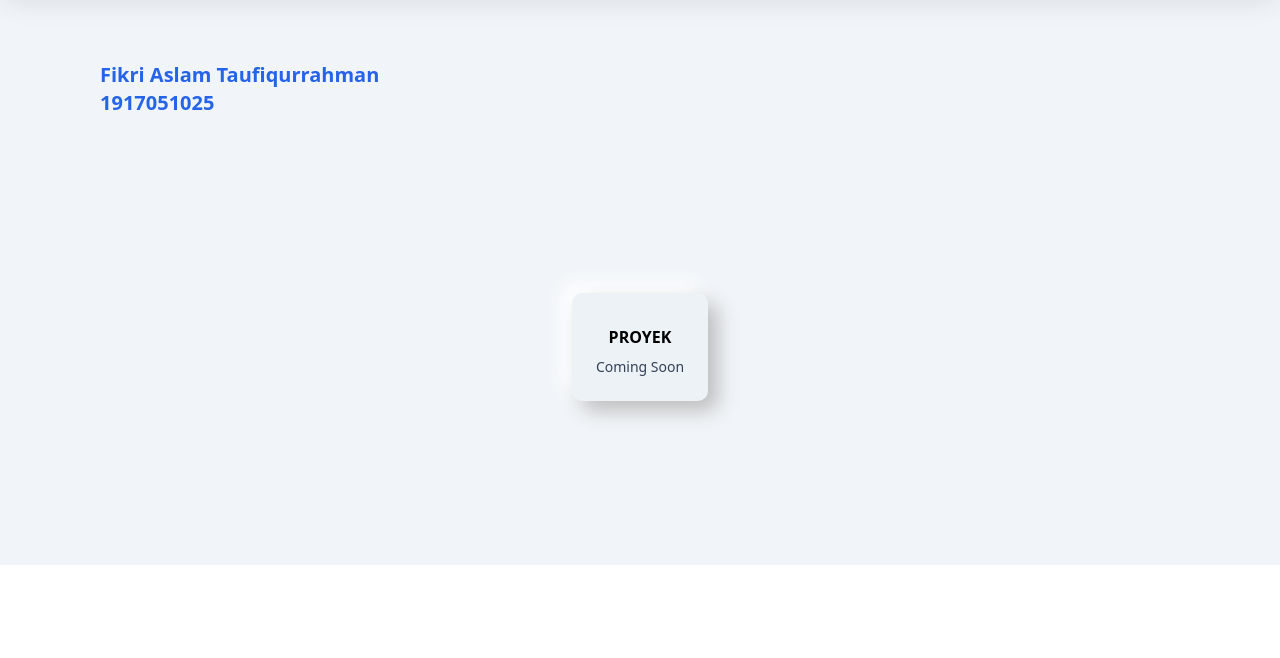
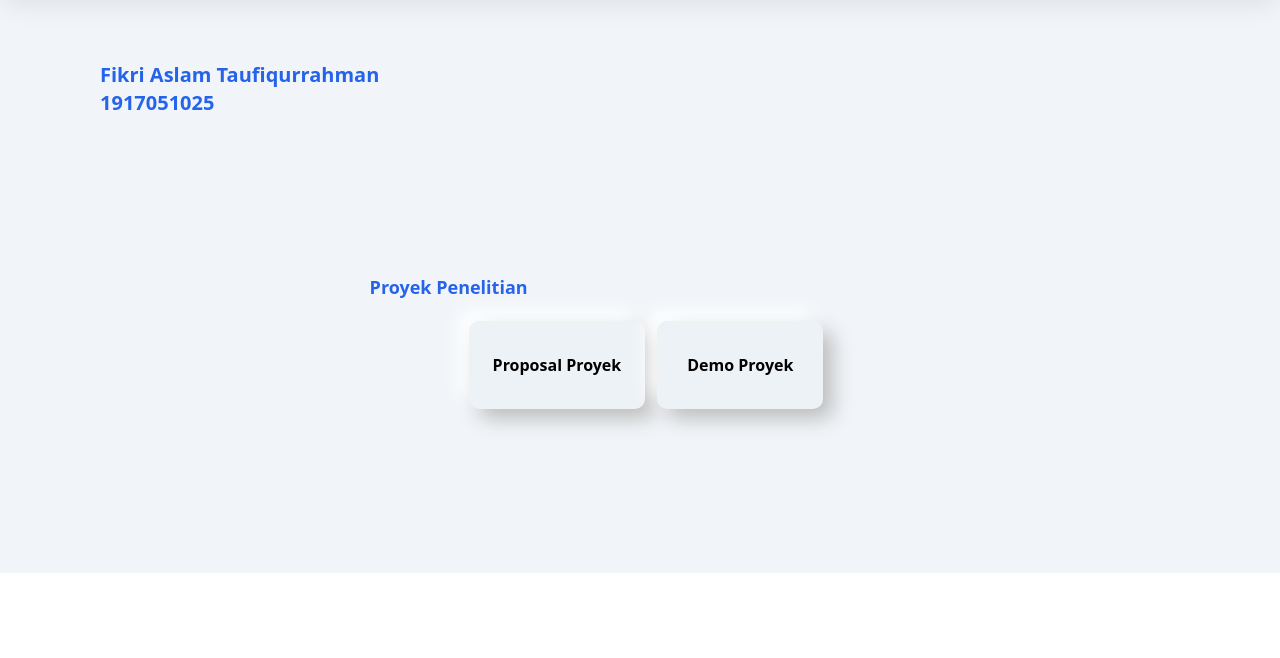
Before and after one commit to fikriaslamt/kapita-selekta, a plain HTML site: page index.html in a window 1280 px wide. Shown: the part 83-741 px from the top of the page. Drawn offline with nearby package versions, Linux system fonts and the light colour scheme.

Commit message:
add proyek

```diff
--- a/index.html
+++ b/index.html
@@ -57,14 +57,22 @@
 
     <section id="proyek" class="pt-28 pb-24  bg-slate-100 md:flex md:justify-center flex justify-center ">
         <div class="flex flex-wrap">
+            <h4 class=" font-bold text-blue-600 text-lg md:flex md:justify-center lg:justify-center ">Proyek Penelitian</h4>
             <div class="w-full px-4 lg:p-5 flex flex-wrap justify-center md:flex md:justify-center  md:px-5">
-                <a href="">
+                <a href="https://drive.google.com/file/d/1-PHq67qiLtD2fdPaaiZDDI6ySS_XEFlH/view?usp=sharing">
                     <div id="content-porto" class="mb-12 p-6 lg:w-full md:w-full  ">
-                        <h2 class="text-black font-bold py-2 text-center">PROYEK</h2>
-                        <p class="text-slate-700 text-sm text-center">Coming Soon</p>
+                        <h2 class="text-black font-bold py-2 text-center">Proposal Proyek</h2>
+
+                    </div>
+                </a>
+                <a href="https://youtu.be/o1Ga_QNotgM">
+                    <div id="content-porto" class="mb-12 p-6 lg:w-full md:w-full ml-3">
+                        <h2 class="text-black font-bold py-2 text-center">Demo Proyek</h2>
+
                     </div>
                 </a>
             </div>
+
         </div>
     </section>
 
```
